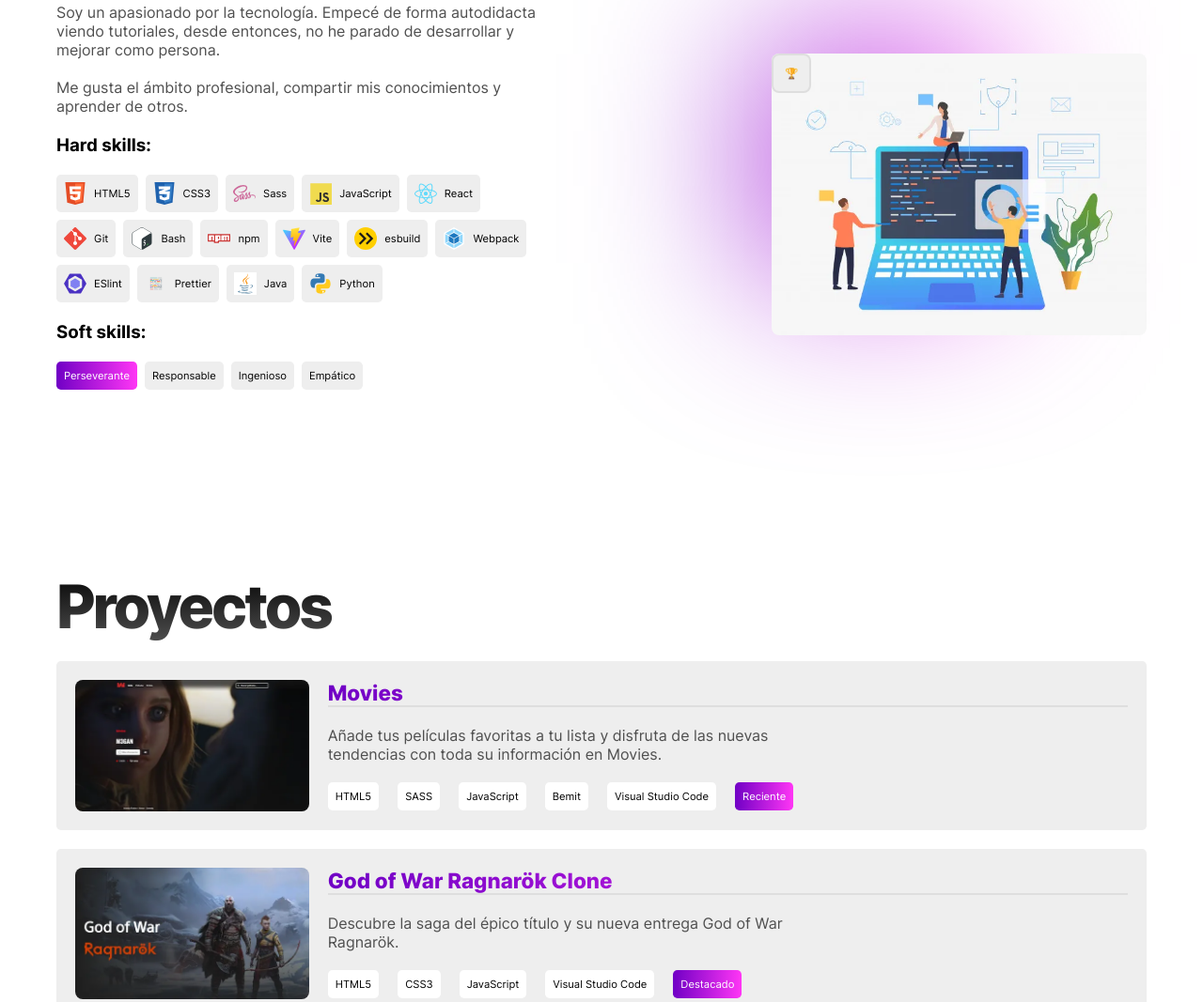
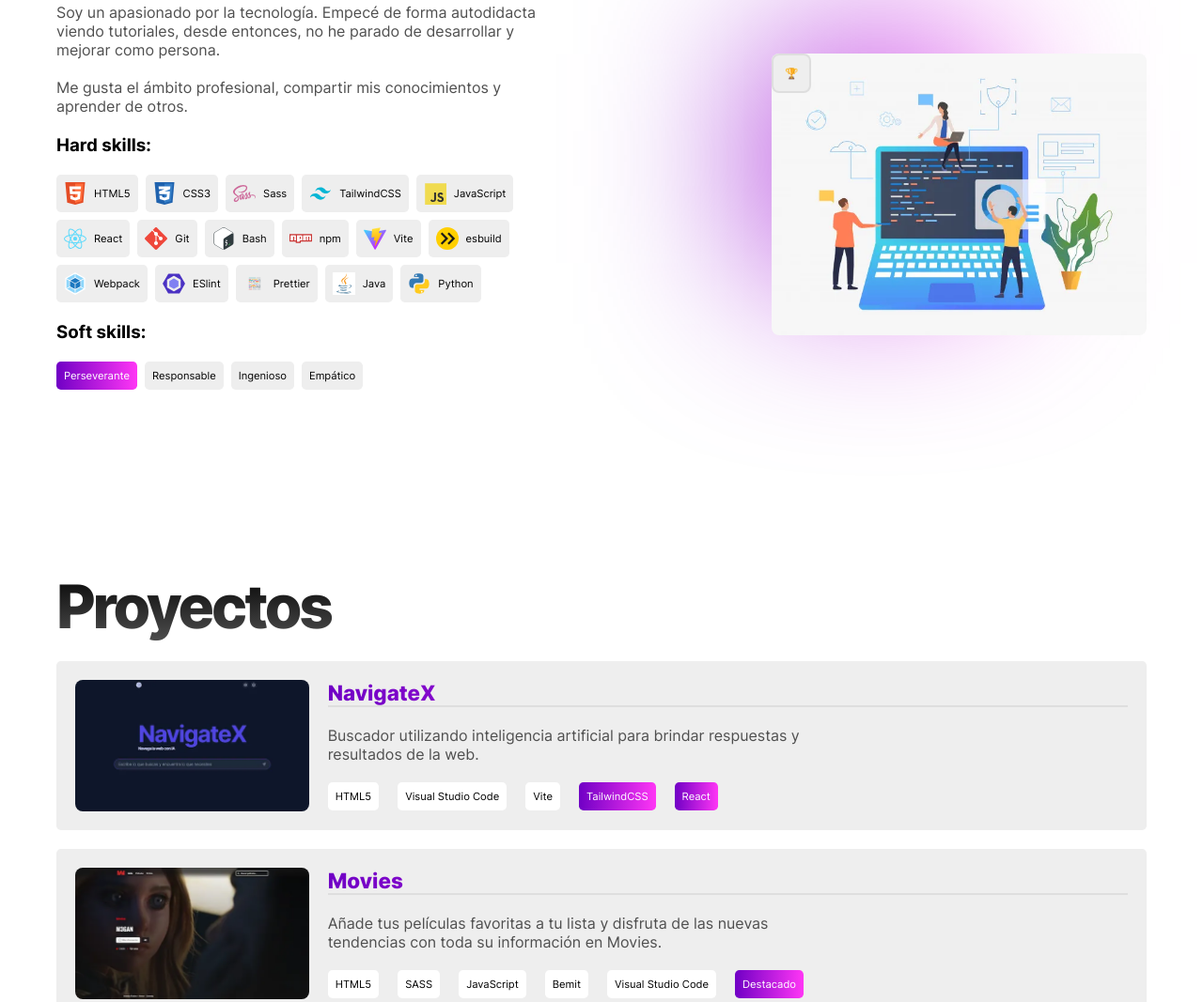
Before and after one commit to jevmydev/portfolio-2022, a website with bundled scripts: page index.html in a window 1280 px wide. Shown: the part 1055-2122 px from the top of the page at 94% size. Built offline with nearby package versions, Linux system fonts and the light colour scheme.

Commit message:
Add navigatex project and tailwindcss skill

```diff
--- a/index.html
+++ b/index.html
@@ -227,6 +227,23 @@
                                                         />
                                                     </svg>
                                                     Sass
+                                                </p>
+                                            </div>
+                                        </li>
+                                        <li title="TailwindCSS">
+                                            <div class="skills__hard-tag flex">
+                                                <p class="skills__hard-card flex tag">
+                                                    <svg width="24" height="24" xmlns="http://www.w3.org/2000/svg" viewBox="0 0 1000 1000" fill="none">
+                                                        <path
+                                                            d="M489.5 226.499C328 231.632 280 346.999 269 409.499C283.333 386.332 328.5 335.5 395 335.5C472.5 335.5 531.5 422 567.5 449C611.237 481.803 699.123 525.115 814.5 490C906.5 462 949.167 364.332 958.5 317.999C914 378.499 846.5 414.838 763 371.999C705.5 342.499 662.5 221 489.5 226.499Z"
+                                                            fill="#07B6D5"
+                                                        />
+                                                        <path
+                                                            d="M261 500.999C99.5 506.132 51.5 621.499 40.5 683.999C54.8333 660.832 100 610 166.5 610C244 610 303 696.5 339 723.5C382.737 756.303 470.623 799.615 586 764.5C678 736.5 720.667 638.832 730 592.499C685.5 652.999 618 689.338 534.5 646.499C477 616.999 434 495.5 261 500.999Z"
+                                                            fill="#07B6D5"
+                                                        />
+                                                    </svg>
+                                                    TailwindCSS
                                                 </p>
                                             </div>
                                         </li>
@@ -567,6 +584,22 @@
                     <h2 class="title gradient">Proyectos</h2>
 
                     <div class="projects__content flex margin-top">
+                        <a class="projects__card link link--active" href="https://navigatex.netlify.app/" title="Visita el proyecto" target="_blank" rel="noreferrer noopener">
+                            <figure class="projects__figure flex">
+                                <img class="projects__figure projects__figure--image" src="/images/projects/navigatex.webp" alt="NavigateX - Navega lo que necesites" loading="lazy" decoding="async" />
+                            </figure>
+                            <div class="projects__info">
+                                <h3 class="projects__info-title subtitle gradient">NavigateX</h3>
+                                <p class="projects__info-description margin-top">Buscador utilizando inteligencia artificial para brindar respuestas y resultados de la web.</p>
+                                <div class="projects__info-tags flex margin-top">
+                                    <p class="projects__info-tag tag">HTML5</p>
+                                    <p class="projects__info-tag tag">Visual Studio Code</p>
+                                    <p class="projects__info-tag tag">Vite</p>
+                                    <p class="projects__info-tag tag projects__info-tag--salient">TailwindCSS</p>
+                                    <p class="projects__info-tag tag projects__info-tag--salient">React</p>
+                                </div>
+                            </div>
+                        </a>
                         <a class="projects__card link link--active" href="https://studiomovies.netlify.app/" title="Visita el proyecto" target="_blank" rel="noreferrer noopener">
                             <figure class="projects__figure flex">
                                 <img
@@ -586,7 +619,7 @@
                                     <p class="projects__info-tag tag">JavaScript</p>
                                     <p class="projects__info-tag tag">Bemit</p>
                                     <p class="projects__info-tag tag">Visual Studio Code</p>
-                                    <p class="projects__info-tag projects__info-tag--salient tag">Reciente</p>
+                                    <p class="projects__info-tag projects__info-tag--salient tag">Destacado</p>
                                 </div>
                             </div>
                         </a>
@@ -602,7 +635,6 @@
                                     <p class="projects__info-tag tag">CSS3</p>
                                     <p class="projects__info-tag tag">JavaScript</p>
                                     <p class="projects__info-tag tag">Visual Studio Code</p>
-                                    <p class="projects__info-tag projects__info-tag--salient tag">Destacado</p>
                                 </div>
                             </div>
                         </a>
@@ -623,6 +655,7 @@
                                     <p class="projects__info-tag tag">HTML5</p>
                                     <p class="projects__info-tag tag">SASS</p>
                                     <p class="projects__info-tag tag">JavaScript</p>
+                                    <p class="projects__info-tag tag">Vite</p>
                                     <p class="projects__info-tag tag">Visual Studio Code</p>
                                 </div>
                             </div>
@@ -649,27 +682,6 @@
                             <div class="projects__info">
                                 <h3 class="projects__info-title subtitle gradient">Google clon</h3>
                                 <p class="projects__info-description margin-top">Explora la web en un buscador de forma automática como lo haces con Google.</p>
-                                <div class="projects__info-tags flex margin-top">
-                                    <p class="projects__info-tag tag">HTML5</p>
-                                    <p class="projects__info-tag tag">CSS3</p>
-                                    <p class="projects__info-tag tag">JavaScript</p>
-                                    <p class="projects__info-tag tag">Visual Studio Code</p>
-                                </div>
-                            </div>
-                        </a>
-                        <a class="projects__card link link--active" href="https://holaspreen.netlify.app/" title="Visita el proyecto" target="_blank" rel="noreferrer noopener">
-                            <figure class="projects__figure flex">
-                                <img
-                                    class="projects__figure projects__figure--image"
-                                    src="/images/projects/holaspreen.webp"
-                                    alt="HolaSpreen - el nuevo juego de Spreen"
-                                    loading="lazy"
-                                    decoding="async"
-                                />
-                            </figure>
-                            <div class="projects__info">
-                                <h3 class="projects__info-title subtitle gradient">HolaSpreen</h3>
-                                <p class="projects__info-description margin-top">Juego de suerte, elige un número, disfruta de tu "premio" y conquista la dinámica de Spreen.</p>
                                 <div class="projects__info-tags flex margin-top">
                                     <p class="projects__info-tag tag">HTML5</p>
                                     <p class="projects__info-tag tag">CSS3</p>
```
Also changed, not shown: images/projects/holaspreen.webp (deleted), images/projects/navigatex.webp (added).
